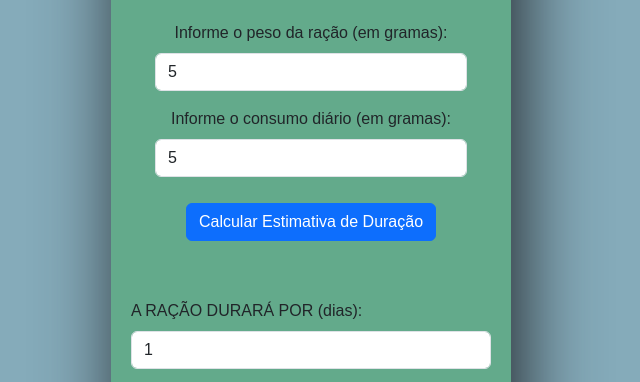
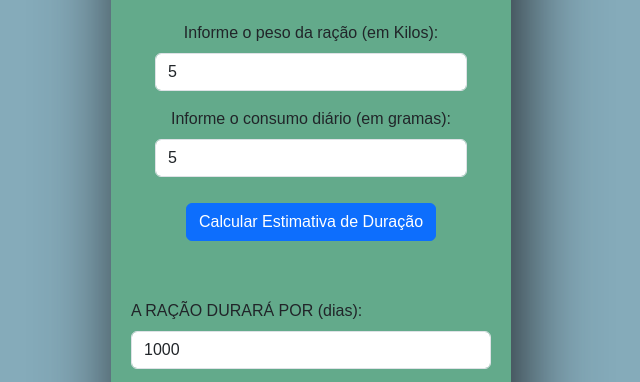
Before and after one commit to hugolealtech/calculadora-racao-animais, a plain HTML site: page index.html in a window 1280 px wide. Both pictures are taken after typing "5", "5" into the empty fields and a click on the button "Calcular Estimativa de Duração". Shown: the part 258-640 px from the top of the page, 329-969 px from the left. Drawn offline with nearby package versions, Linux system fonts and the light colour scheme.

Commit message:
alteração para permitir que os dados de peso da ração sejam em kilos

```diff
--- a/ex3_4.js
+++ b/ex3_4.js
@@ -7,7 +7,7 @@ Informe quantos dias irá durar a ração e quanto sobra da ração (em gramas)
 // Função para calcular a estimativa de duração e a sobra de ração
 // Função para criar campos dinamicamente e calcular estimativa de duração e sobra de ração
 document.getElementById("btCalculo").addEventListener("click", function () {
-    const pesoRacao = parseFloat(document.getElementById("inPesoRacao").value);
+    const pesoRacao = parseFloat(document.getElementById("inPesoRacao").value) * 1000 ;
     const consumoDiario = parseFloat(document.getElementById("inConsumoDiario").value);
 
     // Verifica se os valores são válidos
--- a/index.html
+++ b/index.html
@@ -16,7 +16,7 @@
             <h1 class="mb-4">Calculadora de ração Nina & Lilica</h1>
             <form action="">
                 <div class="mb-3">
-                    <label for="inPesoRacao" class="form-label">Informe o peso da ração (em gramas):</label>
+                    <label for="inPesoRacao" class="form-label">Informe o peso da ração (em Kilos):</label>
                     <input type="number" id="inPesoRacao" class="form-control" required>
                 </div>
                 <div class="mb-3">
```
